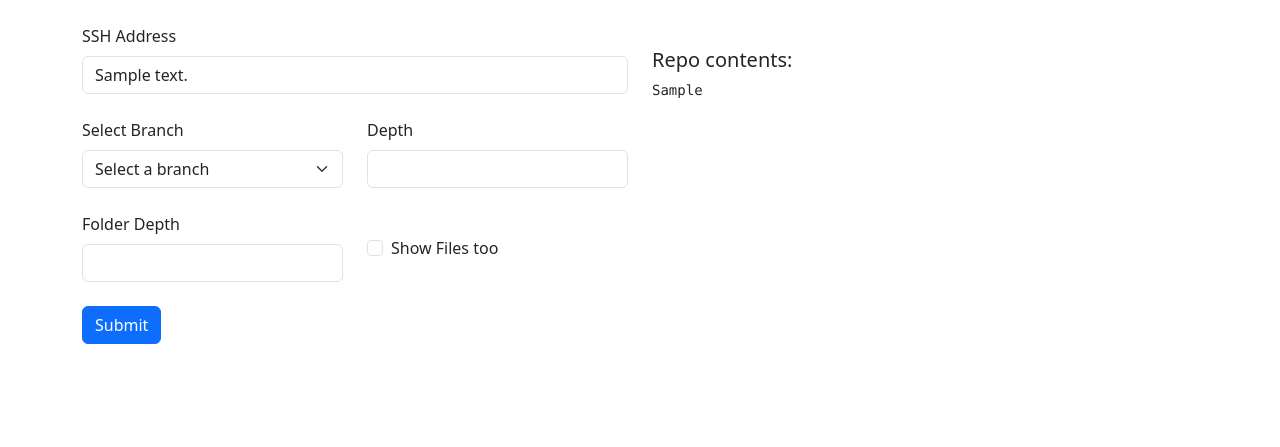
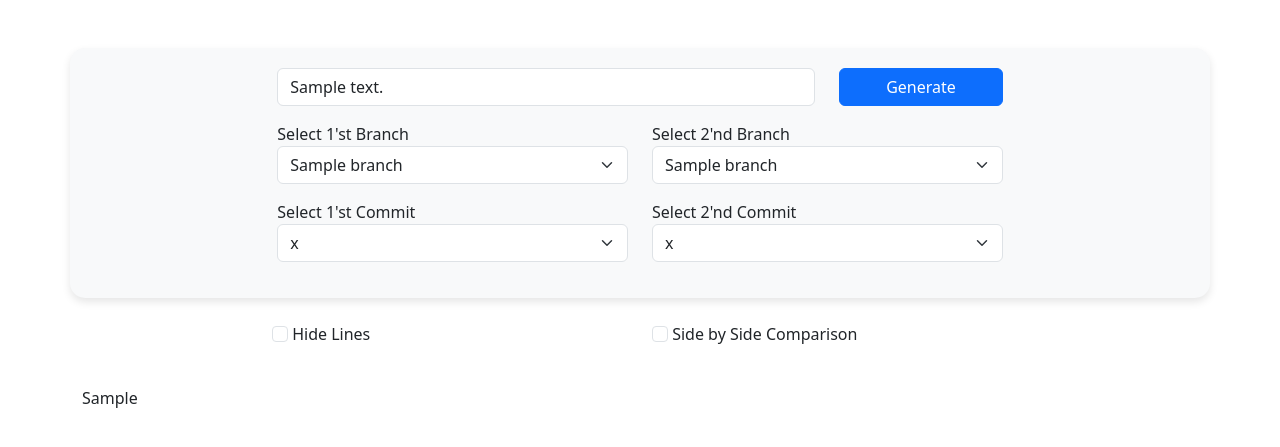
Before and after one commit to maddytae/gitexplorer, a Flask app: template templates/index.html in a window 1280 px wide. Shown: the top 447 px of the page. Run offline with Flask 3, Linux system fonts and the light colour scheme; the template is opened without the code that fills it: most values are stand-ins (such as "Sample title", 1, 10 or a date in 2020); some libraries are stand-ins or nearby versions.

Commit message:
simplified

```diff
--- a/app.py
+++ b/app.py
@@ -1,66 +1,87 @@
-from flask import Flask, request, render_template, session
-import utilities
+from flask import Flask, render_template, request,session
+import os
 import subprocess
-import os
+import utilities as ut
+
+import settings
+st=settings.PrepareSettings()
 
 app = Flask(__name__)
-app.secret_key = '329392bcjidjndsf'
-print(app.secret_key)
+app.secret_key = 'khiadh2727sdhks888s'
 
-@app.route("/", methods=["GET", "POST"])
-def home():
-    sshAddress = ''
-    selected_branch = ''
-    branches = []
-    depth = ''
-    tree_output = ''
-    folder_depth = ''
-    show_files = False
+@app.route('/', methods=['GET'])
+def index():
 
-    if request.method == "POST":
-        sshAddress = request.form.get("sshAddress")
-        selected_branch = request.form.get("selectedBranch")
-        depth = request.form.get("depthValue")
-        folder_depth = request.form.get("folderdepthValue")
-        show_files = 'show_files' in request.form
+    return render_template('index.html')
 
-        if sshAddress:
-            message = utilities.get_repo(sshAddress)
-            branches = message.splitlines()
+@app.route('/generate_diff', methods=['POST'])
+def generate_diff():
 
-        repo_changed = sshAddress != session.get('last_sshAddress')
-        branch_changed = selected_branch != session.get('last_selected_branch')
-        depth_changed = depth !=session.get('last_depth')
+    sshAddress=''
 
-        clone_directory = '/Users/maddy/my_repos/repo_store'
-        repo_name = sshAddress.split('/')[-1].replace('.git', '')
-        repo_path = os.path.join(clone_directory, repo_name)
 
-        if selected_branch and (repo_changed or branch_changed or depth_changed):
-            utilities.clone_repo(sshAddress, selected_branch, clone_directory)
-            session['last_sshAddress'] = sshAddress
-            session['last_selected_branch'] = selected_branch
-            session['last_depth']=depth
+    # Get the SSH address from the form
+    sshAddress = request.form.get('sshAddress', '')
 
 
 
-        if folder_depth and os.path.exists(repo_path):
-            folder_depth = int(folder_depth)
-            if folder_depth > 0:
-                if show_files:
-                    raw_tree_output = subprocess.check_output(['tree', '-L', str(folder_depth), repo_path], text=True)
-                else:
-                    raw_tree_output = subprocess.check_output(['tree', '-L', str(folder_depth),'-d', repo_path], text=True)
-                lines = raw_tree_output.split('\n')
-                tree_output = '\n'.join(lines[1:])
+    # Perform the git clone operation using the imported function
+    if sshAddress:
+        try:
+            ut.repo_cloning(sshAddress, ut.return_full_path(sshAddress), st.repo_size_limit)
+            message = "Repository successfully cloned."
+        except Exception as e:
+            message = f"Failed to clone repository. Error: {str(e)}"
 
-    return render_template('index.html', branches=branches,
+
+
+
+    # branches=[]
+
+    # Get the form data
+    branch1 = request.form.get('branch1')
+    branch2 = request.form.get('branch2')
+    commit1 = request.form.get('commit1')
+    commit2 = request.form.get('commit2')
+    sshAddress = request.form.get('sshAddress')
+
+
+    # branches=ut.get_git_branches(sshAddress)
+    # print(branches)
+
+    branches=['fd','fs','edf']
+
+
+    # files_ready = False
+
+    # Path to the static directory
+    static_folder = app.static_folder
+
+    # Logic to generate new sets of HTML files based on the selections
+    if branch1 == 'a' and branch2 == 'b' and commit1 == 'x' and commit2 == 'y':
+        # files_ready = True
+        # Load the content of the HTML files from static directory
+        with open(os.path.join(static_folder, 'diff/line.html'), 'r') as file:
+            line_html = file.read()
+        with open(os.path.join(static_folder, 'diff/no_line.html'), 'r') as file:
+            no_line_html = file.read()
+        with open(os.path.join(static_folder, 'diff/side_by_side.html'), 'r') as file:
+            side_by_side_html = file.read()
+    else:
+        line_html, no_line_html, side_by_side_html = '', '', ''
+
+    # Render the template with the form data and the HTML content
+    return render_template('index.html',
+                           branch1=branch1,
+                           branch2=branch2,
+                           commit1=commit1,
+                           commit2=commit2,
+                           line_html=line_html,
+                           no_line_html=no_line_html,
+                           side_by_side_html=side_by_side_html,
                            sshAddress=sshAddress,
-                           selected_branch=selected_branch,
-                           depth=depth,
-                           tree_output=tree_output,
-                           folder_depth=folder_depth,
-                           show_files=show_files)
+                           branches=branches,
+                           message=message)
 
-if __name__ == "__main__":
+if __name__ == '__main__':
     app.run(debug=True)
--- /dev/null
+++ b/configuration/config.yaml
@@ -0,0 +1,2 @@
+repo_store: /Users/maddy/my_repos/repo_store
+repo_size_limit: 50
--- /dev/null
+++ b/settings/__init__.py
@@ -0,0 +1 @@
+from .path_n_all import *
--- a/templates/base.html
+++ b/templates/base.html
@@ -6,6 +6,15 @@
     <title>{% block title %}{% endblock %}</title>
     <link href="https://cdn.jsdelivr.net/npm/bootstrap@5.3.2/dist/css/bootstrap.min.css" rel="stylesheet" integrity="sha384-T3c6CoIi6uLrA9TneNEoa7RxnatzjcDSCmG1MXxSR1GAsXEV/Dwwykc2MPK8M2HN" crossorigin="anonymous">
     <script defer src="https://cdn.jsdelivr.net/npm/bootstrap@5.3.2/dist/js/bootstrap.bundle.min.js" integrity="sha384-C6RzsynM9kWDrMNeT87bh95OGNyZPhcTNXj1NW7RuBCsyN/o0jlpcV8Qyq46cDfL" crossorigin="anonymous"></script>
+
+    <!-- jQuery first, then Popper.js, then Bootstrap JS -->
+<script src="https://code.jquery.com/jquery-3.3.1.slim.min.js"></script>
+<script src="https://cdnjs.cloudflare.com/ajax/libs/popper.js/1.14.7/umd/popper.min.js"></script>
+<script src="https://stackpath.bootstrapcdn.com/bootstrap/4.3.1/js/bootstrap.min.js"></script>
+
+
+
+
 </head>
 <body>
     {% block body %}{% endblock %}
--- a/templates/form.html
+++ /dev/null
@@ -1,38 +0,0 @@
-{% if branches %}
-<div class="row mb-4">
-    <!-- Branch Select -->
-    <div class="col">
-        <label for="branchSelect" class="form-label">Select Branch</label>
-        <select class="form-select" id="branchSelect" name="selectedBranch">
-            <option selected>Select a branch</option>
-            {% for branch in branches %}
-            <option value="{{ branch }}" {% if branch == selected_branch %}selected{% endif %}>{{ branch }}</option>
-            {% endfor %}
-        </select>
-    </div>
-
-    <div class="col">
-        <label for="integerInput" class="form-label">Depth</label>
-        <input type="number" class="form-control" id="integerInput" name="depthValue" value="{{ depth }}" required>
-    </div>
-</div>
-
-<!-- Folder Depth and Checkbox Row -->
-<div class="row mb-4">
-    <!-- Folder Depth Input -->
-    <div class="col-md-6">
-        <label for="folderDepthInput" class="form-label">Folder Depth</label>
-        <input type="number" class="form-control" id="folderDepthInput" name="folderdepthValue" value="{{ folder_depth }}" required>
-    </div>
-
-    <!-- Show Directory Structure Checkbox -->
-    <div class="col-md-6">
-        <div class="form-check mt-4">
-            <input type="checkbox" class="form-check-input" id="show_files" name="show_files" value="yes" {% if show_files %}checked{% endif %}>
-            <label class="form-check-label" for="show_files">Show Files too</label>
-        </div>
-    </div>
-</div>
-
-<button type="submit" class="btn btn-primary">Submit</button>
-{% endif %}
--- a/templates/index.html
+++ b/templates/index.html
@@ -1,28 +1,116 @@
-{% extends 'base.html' %}
+{% extends "base.html" %}
 
-{% block title %} Extending Base {% endblock %}
+{% block title %}
+Index Page
+{% endblock %}
 
 {% block body %}
+
+{% if message %}
+<div class="alert alert-info alert-dismissible fade show" role="alert">
+    {{ message }}
+    <button type="button" class="close" data-dismiss="alert" aria-label="Close">
+        <span aria-hidden="true">&times;</span>
+    </button>
+</div>
+{% endif %}
+
+
+
+<style>
+    .custom-bg {
+        background-color: #f8f9fa; /* Light grey background */
+        border-radius: 15px;
+        padding: 20px;
+        box-shadow: 0 4px 8px rgba(0, 0, 0, 0.1); /* subtle shadow for depth */
+    }
+</style>
+
+<div class="container mt-5 custom-bg"> <!-- Container with top margin and custom background -->
+        <!-- Form for Input Box and Generate Button -->
+        <form id="sshForm" method="post" action="{{ url_for('generate_diff') }}">
+            <div class="row mb-3">
+                <div class="col-md-6 offset-md-2">
+                    <input type="text" name="sshAddress" value="{{ sshAddress }}" class="form-control" placeholder="Enter the SSH Address">
+                </div>
+                <div class="col-md-2">
+                    <button type="submit" class="btn btn-primary" style="width: 100%;">Generate</button>
+                </div>
+            </div>
+        </form>
+
+
+
+    <!-- Form for Dropdown Boxes -->
+    <form id="dropdownForm" method="post" action="{{ url_for('generate_diff') }}">
+        <!-- Second Row: Two Dropdown Boxes with Labels -->
+
+        <div class="row mb-3">
+            <!-- Select First Branch Dropdown -->
+            <div class="col-md-4 offset-md-2">
+                <label for="branch1">Select 1'st Branch</label>
+                <select class="form-select" name="branch1" id="branch1">
+                    {% for branch in branches %}
+                    <option value="{{ branch }}">{{ branch }}</option>
+                    {% endfor %}
+                </select>
+            </div>
+            <!-- Select Second Branch Dropdown -->
+            <div class="col-md-4">
+                <label for="branch2">Select 2'nd Branch</label>
+                <select class="form-select" name="branch2" id="branch2">
+                    {% for branch in branches %}
+                    <option value="{{ branch }}">{{ branch }}</option>
+                    {% endfor %}
+                </select>
+            </div>
+        </div>
+
+
+        <!-- Third Row: Two More Dropdown Boxes with Labels -->
+        <div class="row mb-3">
+            <div class="col-md-4 offset-md-2">
+                <label for="commit1">Select 1'st Commit</label>
+                <select class="form-select" name="commit1" id="commit1">
+                    <option value="x" {% if dropdown1 == 'x' %} selected {% endif %}>x</option>
+                    <option value="y" {% if dropdown1 == 'y' %} selected {% endif %}>y</option>
+                    <option value="z" {% if dropdown1 == 'z' %} selected {% endif %}>z</option>
+                </select>
+            </div>
+            <div class="col-md-4">
+                <label for="commit2">Select 2'nd Commit</label>
+                <select class="form-select" name="commit2" id="commit2">
+                    <option value="x" {% if dropdown2 == 'x' %} selected {% endif %}>x</option>
+                    <option value="y" {% if dropdown2 == 'y' %} selected {% endif %}>y</option>
+                    <option value="z" {% if dropdown2 == 'z' %} selected {% endif %}>z</option>
+                </select>
+            </div>
+        </div>
+
+
+    </form>
+
+</div>
+
+<!-- Checkboxes for JavaScript functionality -->
 <div class="container mt-4">
     <div class="row">
-        <!-- Left Column for Form -->
-        <div class="col-md-6">
-            <form action="/" method="post">
-                <div class="mb-4">
-                    <label for="sshAddressInput" class="form-label">SSH Address</label>
-                    <input type="text" class="form-control" id="sshAddressInput" name="sshAddress" value="{{ sshAddress }}" required>
-                </div>
-                {% include 'form.html' %}
-            </form>
+        <div class="col-md-4 offset-md-2 mb-3">
+            <input class="form-check-input" type="checkbox" id="noLineCheckbox" onchange="updateContent()">
+            <label class="form-check-label" for="noLineCheckbox">Hide Lines</label>
         </div>
-
-        <!-- Right Column for Directory Structure -->
-        <div class="col-md-6">
-            <div class="mt-4">
-                <h5>Repo contents:</h5>
-                <pre>{{ tree_output }}</pre>
-            </div>
+        <div class="col-md-4">
+            <input class="form-check-input" type="checkbox" id="sideBySideCheckbox" onchange="updateContent()">
+            <label class="form-check-label" for="sideBySideCheckbox">Side by Side Comparison</label>
         </div>
     </div>
 </div>
+
+<!-- Content Area -->
+<div class="container mt-4" id="contentArea">
+    {{ line_html | safe }}
+</div>
+
+<script src="{{ url_for('static', filename='js/script.js') }}"></script>
+
 {% endblock %}
--- a/utilities/__init__.py
+++ b/utilities/__init__.py
@@ -1 +1,2 @@
 from .utils import *
+from .clone_with_size_limit import *
```
Also changed, not shown: app2.py (deleted, +0 -46 lines), settings/path_n_all.py (added, +16 -0 lines), templates/index2.html (deleted, +0 -108 lines), utilities/clone_with_size_limit.py (+10 -6 lines), utilities/utils.py (+36 -0 lines), 1 other file.
